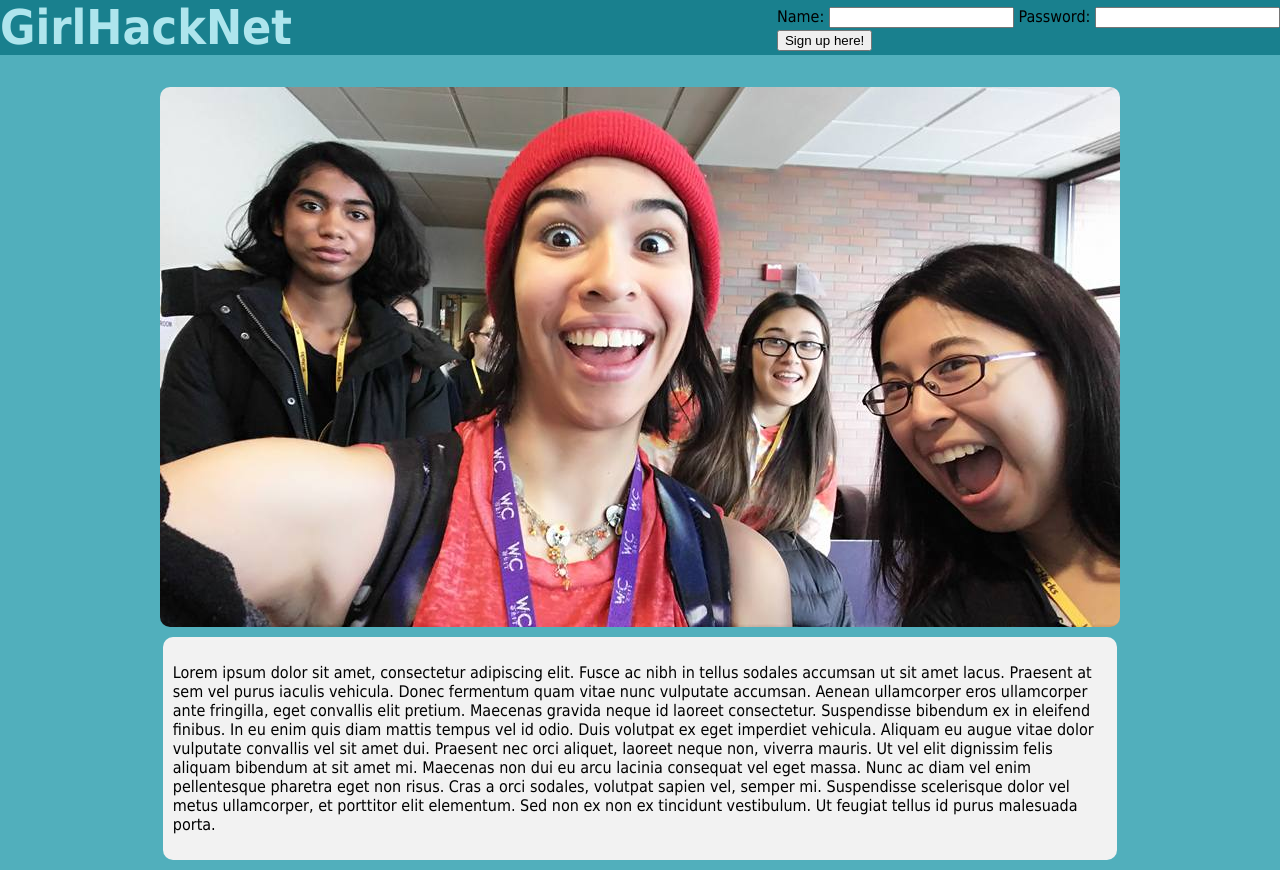
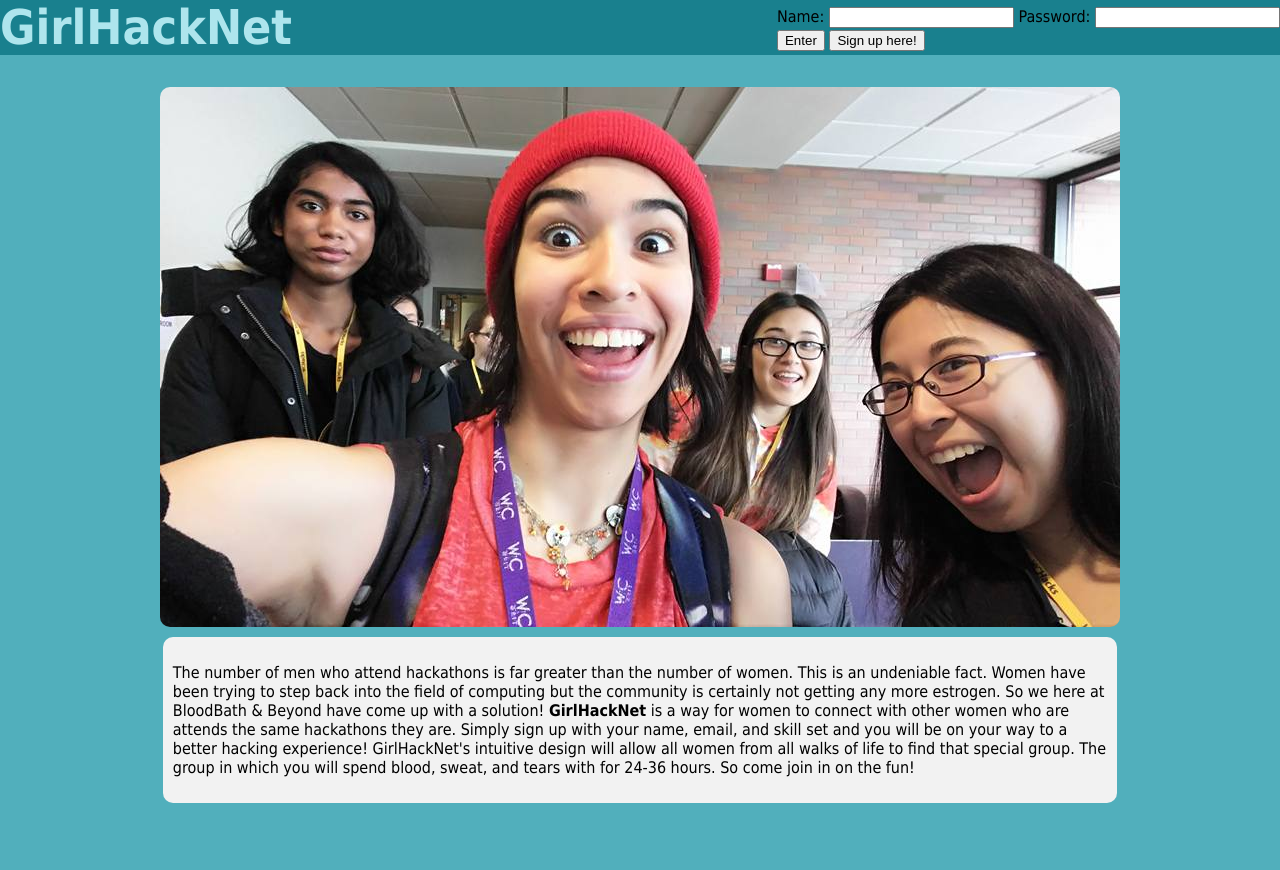
Before and after one commit to TeamBloodBathAndBeyond/GirlHackNet, a PHP site: page /index.html in a window 1280 px wide. After the commit the page ends 803 px from the top, so only its background shows below. Run offline with PHP 8.4, Linux system fonts and the light colour scheme.

Commit message:
added submit button for login form

```diff
--- a/css/style.css
+++ b/css/style.css
@@ -51,14 +51,13 @@ img{
 #pop-up{
   display:none;
   position: absolute;
-  top: 30%;
+  top: 50%;
   left: 50%;
   -webkit-transform: translate(-50%, -50%);
   transform: translate(-50%, -50%);
   background-color: #AEE5ED;
   margin:0 auto;
   border-radius: 10px;
-  width:40%;
   width:35%;
   padding:5px 10px;
   text-align: left;
--- a/index.html
+++ b/index.html
@@ -14,6 +14,7 @@
       Name: <input type='text' name='accName'></input>
       Password: <input type='password' name='accPassword'></input>
       <br>
+      <input type='submit' name='logInSubmit' value="Enter">
       <button id='signup' onclick='div_show()'>Sign up here!</button>
     </form>
   </div>
@@ -58,25 +59,15 @@
     </div>
     <div id='info'>
       <p>
-        Lorem ipsum dolor sit amet, consectetur adipiscing elit.
-        Fusce ac nibh in tellus sodales accumsan ut sit amet lacus.
-        Praesent at sem vel purus iaculis vehicula.
-        Donec fermentum quam vitae nunc vulputate accumsan.
-        Aenean ullamcorper eros ullamcorper ante fringilla, eget convallis elit pretium.
-        Maecenas gravida neque id laoreet consectetur.
-        Suspendisse bibendum ex in eleifend finibus.
-        In eu enim quis diam mattis tempus vel id odio.
-        Duis volutpat ex eget imperdiet vehicula.
-        Aliquam eu augue vitae dolor vulputate convallis vel sit amet dui.
-        Praesent nec orci aliquet, laoreet neque non, viverra mauris.
-        Ut vel elit dignissim felis aliquam bibendum at sit amet mi.
-        Maecenas non dui eu arcu lacinia consequat vel eget massa.
-        Nunc ac diam vel enim pellentesque pharetra eget non risus.
-        Cras a orci sodales, volutpat sapien vel, semper mi.
-        Suspendisse scelerisque dolor vel metus ullamcorper, et porttitor elit elementum.
-        Sed non ex non ex tincidunt vestibulum.
-        Ut feugiat tellus id purus malesuada porta.
-      </p>
+        The number of men who attend hackathons is far greater than the number of women.
+        This is an undeniable fact. Women have been trying to step back into the field of computing
+        but the community is certainly not getting any more estrogen. So we here at BloodBath & Beyond have come up with a solution!
+        <strong>GirlHackNet</strong> is a way for women to connect with other women who are attends the same hackathons they are.
+        Simply sign up with your name, email, and skill set and you will be on your way to a better hacking experience!
+        GirlHackNet's intuitive design will allow all women from all walks of life to find that special group.
+        The group in which you will spend blood, sweat, and tears with for 24-36 hours.
+        So come join in on the fun!
+        </p>
     </div>
   </div>
 </body>
```
Also changed, not shown: hacks.html (added, +9 -0 lines).
